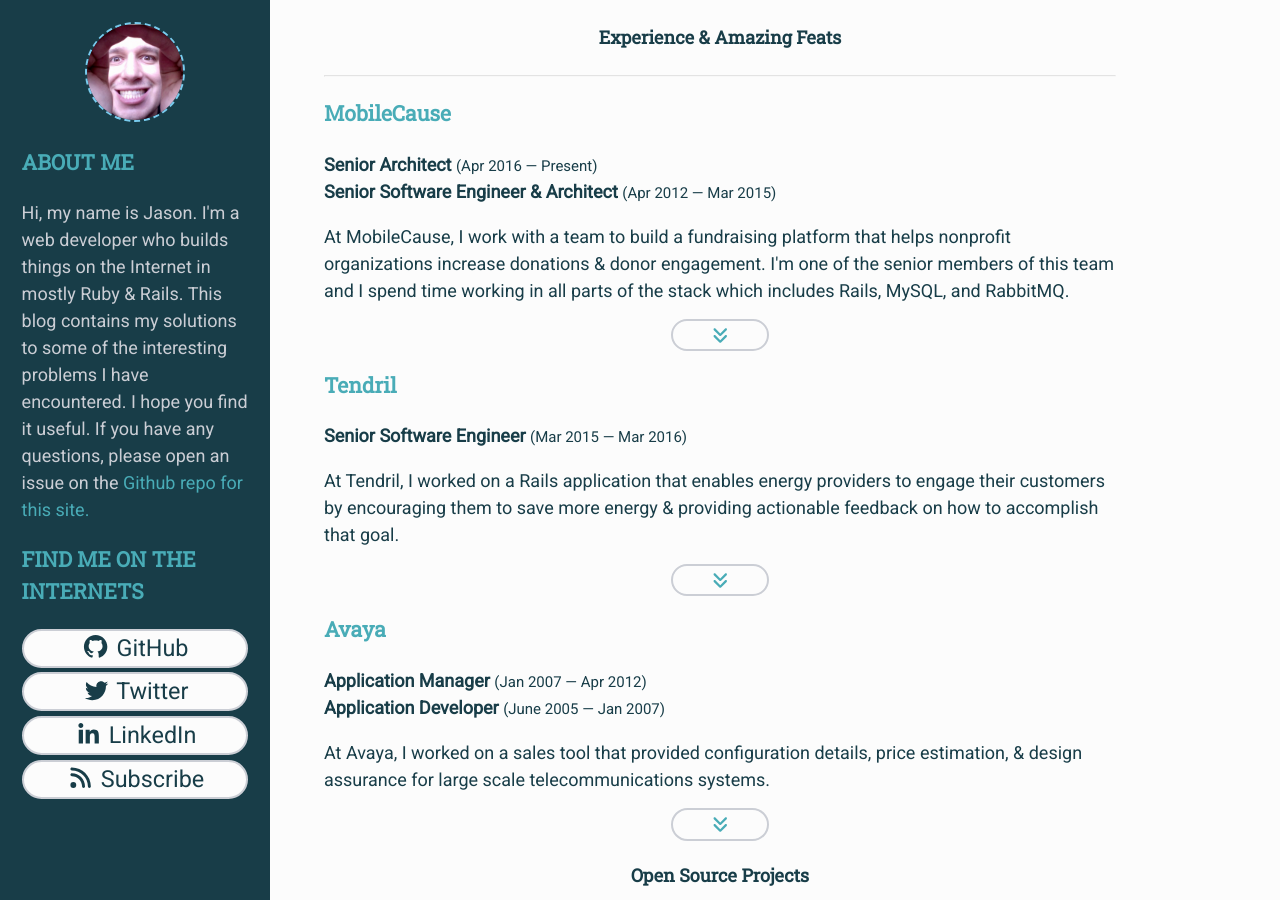
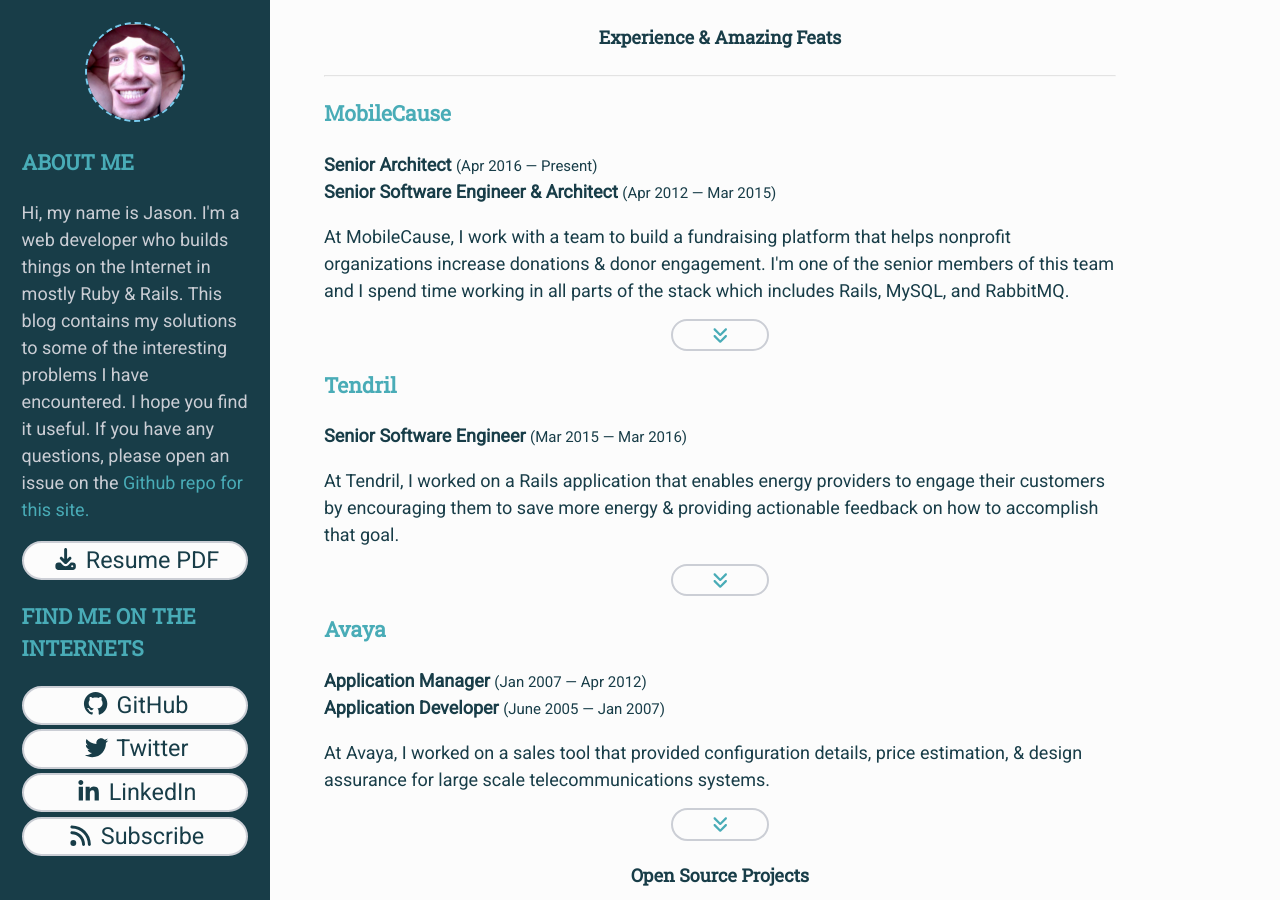
Before and after one commit to thetizzo/thetizzo.github.io, a Jekyll site: the page built from resume.html, in a window 1280 px wide and 900 px high. Built offline with Jekyll 4.4.1, drawn with Linux system fonts in a browser that asks for light colours; nearby versions of some CDN libraries; library files that are not in the unit come from our copies.

Commit message:
Re-enable PDF generation of resume.

```diff
--- a/_includes/sidebar.html
+++ b/_includes/sidebar.html
@@ -5,8 +5,16 @@
 <div class="hidden-phone">
   <h3>ABOUT ME</h5>
   <p>{{ site.bio }}</p>
-  <h3>FIND ME ON THE INTERNETS</h5>
+
+  {% if layout.resume %}
+    <a class="button button-sidebar" title="Download my resume" data-toggle="download-pdf">
+      <i class="fas fa-download"></i>
+      Resume PDF
+    </a>
+  {% endif %}
+
   {% if site.social_links %}
+    <h3>FIND ME ON THE INTERNETS</h5>
     <a href="{{ site.social_links.github_url }}" class="button button-sidebar" target="_blank" title="Find me on GitHub">
       <i class="fab fa-github"></i>
       GitHub
--- a/assets/javascripts/resume.js
+++ b/assets/javascripts/resume.js
@@ -110,9 +110,9 @@
       content.push({
         stack: [
           { text: project['name'], style: 'project_heading' },
-          { text: project['description'], margin: [0, 0, 0, 0] }
+          { text: project['description'], margin: [0, 5, 0, 0] }
         ],
-        margin: [0, 10, 0, 5]
+        margin: [0, 15, 0, 5]
       });
 
       var items = []
```
